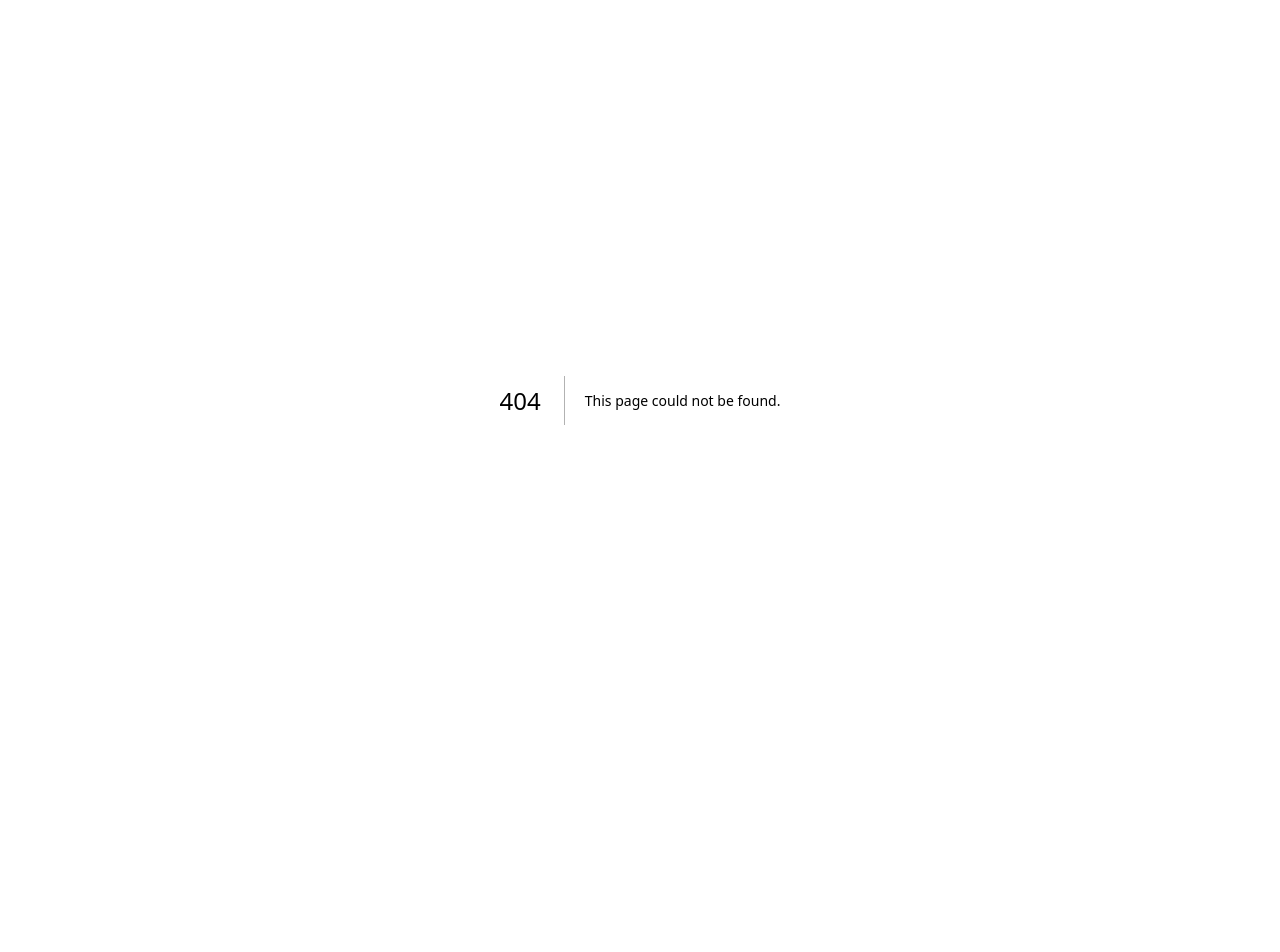
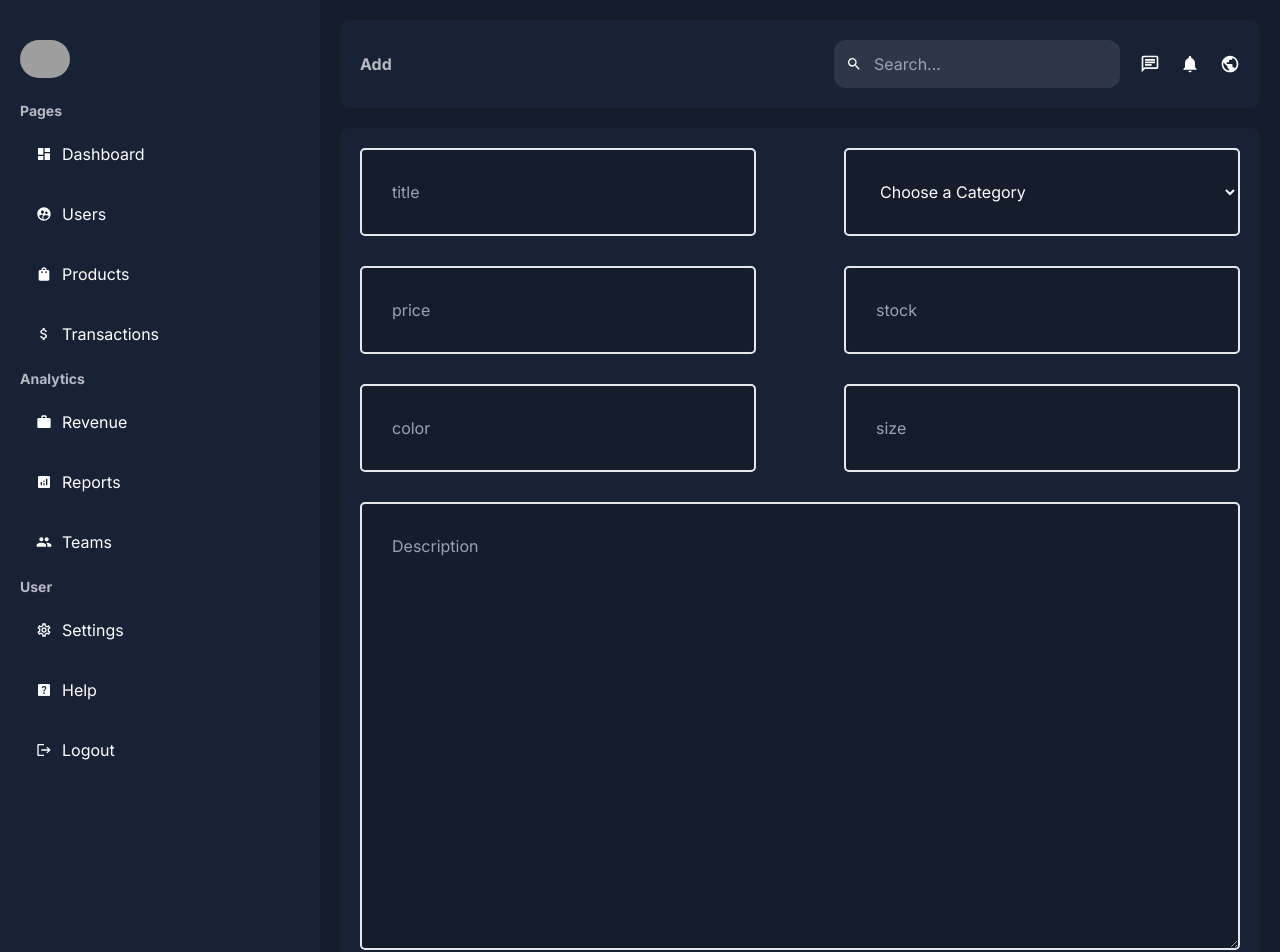
Before and after one commit to sinde530/next-dashboard, a Next.js app: page /dashboard/products/add in a window 1280 px wide. Before the commit this address had no page. Shown: the top 952 px of the page. Before the commit the page ends 800 px from the top, so only its background shows below. Built offline with nearby package versions, Linux system fonts and the light colour scheme; grey boxes are pictures that could not be loaded.

Commit message:
Add Products Add

```diff
--- /dev/null
+++ b/src/app/dashboard/products/add/page.tsx
@@ -0,0 +1,66 @@
+export default function Add() {
+  return (
+    <div className="bg-[--bgSoft] p-5 rounded-[10px] mt-5">
+      {/* <form action={addProduct} className={styles.form}> */}
+      <form className="flex flex-wrap justify-between">
+        <input
+          type="text"
+          placeholder="title"
+          name="title"
+          required
+          className="p-[30px] bg-[--bg] text-[--text] border-2 rounded-[5px] mb-[30px] w-[45%]"
+        />
+        <select
+          name="cat"
+          id="cat"
+          className="p-[30px] bg-[--bg] text-[--text] border-2 rounded-[5px] mb-[30px] w-[45%]"
+        >
+          <option value="general">Choose a Category</option>
+          <option value="kitchen">Kitchen</option>
+          <option value="phone">Phone</option>
+          <option value="computer">Computer</option>
+        </select>
+        <input
+          type="number"
+          placeholder="price"
+          name="price"
+          required
+          className="p-[30px] bg-[--bg] text-[--text] border-2 rounded-[5px] mb-[30px] w-[45%]"
+        />
+        <input
+          type="number"
+          placeholder="stock"
+          name="stock"
+          required
+          className="p-[30px] bg-[--bg] text-[--text] border-2 rounded-[5px] mb-[30px] w-[45%]"
+        />
+        <input
+          type="text"
+          placeholder="color"
+          name="color"
+          className="p-[30px] bg-[--bg] text-[--text] border-2 rounded-[5px] mb-[30px] w-[45%]"
+        />
+        <input
+          type="text"
+          placeholder="size"
+          name="size"
+          className="p-[30px] bg-[--bg] text-[--text] border-2 rounded-[5px] mb-[30px] w-[45%]"
+        />
+        <textarea
+          required
+          name="desc"
+          id="desc"
+          rows={16}
+          placeholder="Description"
+          className="p-[30px] bg-[--bg] text-[--text] border-2 rounded-[5px] mb-[30px] w-full"
+        />
+        <button
+          type="submit"
+          className="w-full p-[30px] bg-[teal] text-[--text] border-none rounded-[5px] cursor-pointer"
+        >
+          Submit
+        </button>
+      </form>
+    </div>
+  );
+}
```
Also changed, not shown: src/app/dashboard/users/page.tsx (+44 -0 lines).
